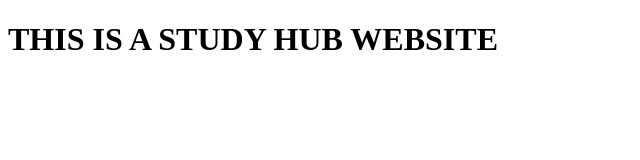
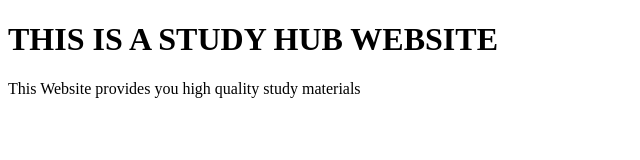
Before and after one commit to Coding2co/study, a plain HTML site: page index.html in a window 1280 px wide. Shown: the whole page, without its empty margins (0-640 px from the left). Drawn offline with Linux system fonts and the light colour scheme.

Commit message:
version-2 description

```diff
--- a/index.html
+++ b/index.html
@@ -5,5 +5,6 @@
     </head>
     <body>
         <h1>THIS IS A STUDY HUB WEBSITE</h1>
+        <p>This Website provides you high quality study materials</p>
     </body>
 </html>
```
